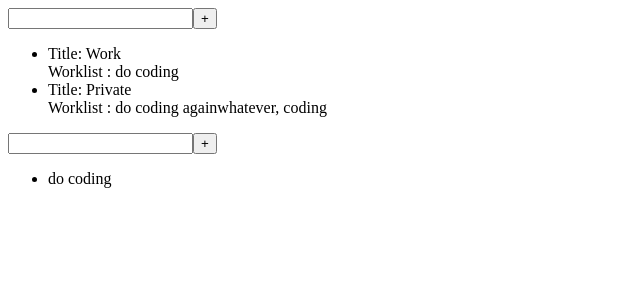
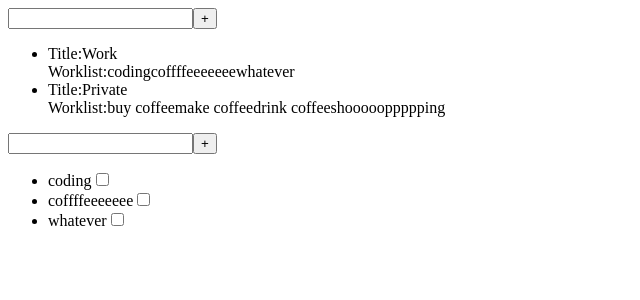
Before and after one commit to Isla5/IdeaGenerator, a React (Create React App) app: page / in a window 1280 px wide. Shown: the top 300 px of the page, without its empty margins (0-640 px from the left). Built offline with nearby package versions, Linux system fonts and the light colour scheme; the HTML template or start-up script is replaced by a standard one.

Commit message:
starting checkbox

```diff
--- a/src/components/Main.jsx
+++ b/src/components/Main.jsx
@@ -9,16 +9,27 @@ export default class Main extends Component {
             todos: [
                 {
                     name: 'Work',
-                    work: ['do coding']
+                    work:['coding', 'coffffeeeeeee', 'whatever']
                 }, {
                     name: 'Private',
-                    work: ['do coding again', 'whatever, coding']
+                    work: ['buy coffee', 'make coffee', 'drink coffee', 'shoooooppppping']
                 }
             ],
-            selectedIndex: 0
+            selectedIndex: 0,
+            checked: true
         };
     }
 
+    onClickk = () => {
+        console.log(this.state.checked)
+    }
+
+    onClick = () => {
+        console.log(this.state.checked);
+        this.setState({
+            checked: !this.state.checked
+        });
+    }
     onRowSelect = (selectedIndex) => {
         this.setState({selectedIndex});
     };
@@ -38,8 +49,9 @@ export default class Main extends Component {
     render() {
         return (
             <div>
-                <Todo todos={this.state.todos} onTodoRowClick={this.onRowSelect} onRowAdd={this.onRowAdd}/>
-                <WorkList works={this.state.todos[this.state.selectedIndex].work} onWorkAdd={this.onWorkAdd}/>
+                <Todo todos={this.state.todos} onTodoRowClick={this.onRowSelect} onRowAdd={this.onRowAdd} onClickk={this.onClickk}/>
+                <WorkList works={this.state.todos[this.state.selectedIndex].work} onClick={this.onClick} onClickk={this.onClickk}
+                  onWorkAdd={this.onWorkAdd}/>
             </div>
         );
     }
--- a/src/components/ToDo.jsx
+++ b/src/components/ToDo.jsx
@@ -21,9 +21,9 @@ export default class Todo extends Component {
                             return (
                                 <li key={i} onClick= {() => this.props.onTodoRowClick(i)}>
                                     <div>
-                                        Title: {item.name}</div>
+                                        Title:{item.name}</div>
                                     <div>
-                                        Worklist : {item.work}</div >
+                                        Worklist:{item.work}</div >
                                 </li>
                             );
 
--- a/src/components/WorkList.jsx
+++ b/src/components/WorkList.jsx
@@ -10,18 +10,18 @@ export default class WorkList extends Component {
         if (!this.props.works) {
             return null;
         }
-
         return (
             <div>
                 <div>
                     <form onSubmit={this.addWork}>
-                        <input ref= {(a) => this.inputRef = a}/>
+                        <input ref= {(a) => this.inputRef = a} required/>
                         <input type="submit" value='+'></input>
                     </form>
                 </div>
                 <ul className="theList">
-                    {this.props.works.map((item, i) => <li key={i}>{item}</li>)
-}
+                    {this.props.works.map((item, i) => <li key={i} onClick={this.props.onClickk}>{item}
+                        <input type="checkbox" checked={this.props.checked} onClick={this.props.onClickk} onClick={this.props.onClick}/>
+                    </li>)}
                 </ul>
             </div>
         )
```
